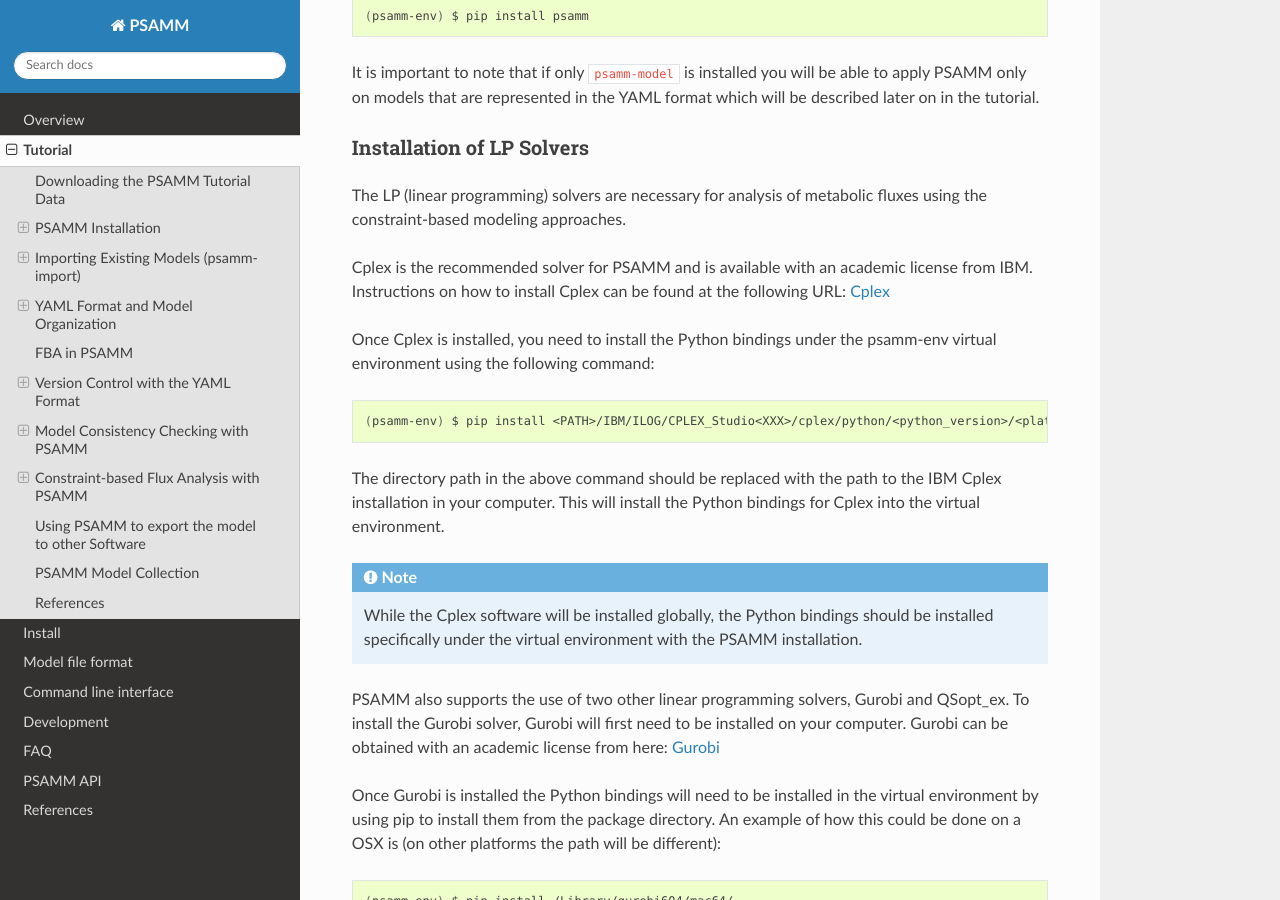
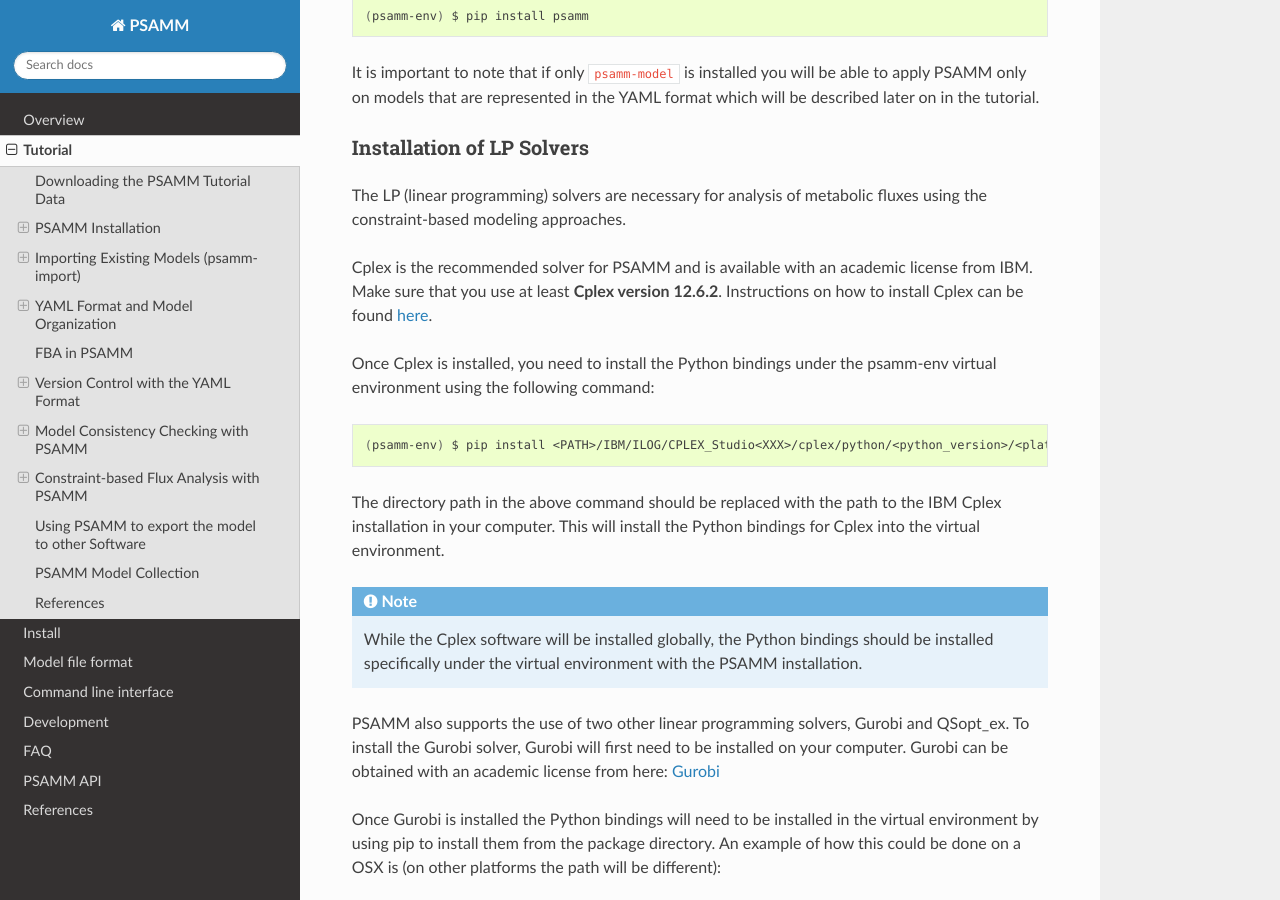
Before and after one commit to zhanglab/psamm, a Sphinx documentation site: the page built from docs/tutorial.rst, in a window 1280 px wide and 900 px high, scrolled down 2912 px. Built offline with Sphinx 7.4.7 and the Read the Docs theme 2.0.0, drawn with Linux system fonts in a browser that asks for light colours; the version number could not be read and is left out.

Commit message:
docs: Add notes on minimum required Cplex version 12.6.2

```diff
--- a/docs/install.rst
+++ b/docs/install.rst
@@ -52,7 +52,8 @@ some analyses require one of the other solvers.
 Cplex
 -----
 
-The Cplex Python bindings will have to be installed manually. If you are using
+The Cplex Python bindings will have to be installed manually. Make sure that
+you are using at least **Cplex version 12.6.2**. If you are using
 a virtual environment (as described above) this should be done after activating
 the virtual environment:
 
--- a/docs/tutorial.rst
+++ b/docs/tutorial.rst
@@ -151,10 +151,9 @@ The LP (linear programming) solvers are necessary for analysis of metabolic
 fluxes using the constraint-based modeling approaches.
 
 Cplex is the recommended solver for PSAMM and is available with an academic
-license from IBM. Instructions on how to install Cplex can be found at the
-following URL: `Cplex`_
-
-.. _Cplex: http://www-01.ibm.com/support/docview.wss?uid=swg21444285
+license from IBM. Make sure that you use at least **Cplex version 12.6.2**.
+Instructions on how to install Cplex can be found
+`here <http://www-01.ibm.com/support/docview.wss?uid=swg21444285>`_.
 
 Once Cplex is installed, you need to install the Python bindings under
 the psamm-env virtual environment using the following command:
```
